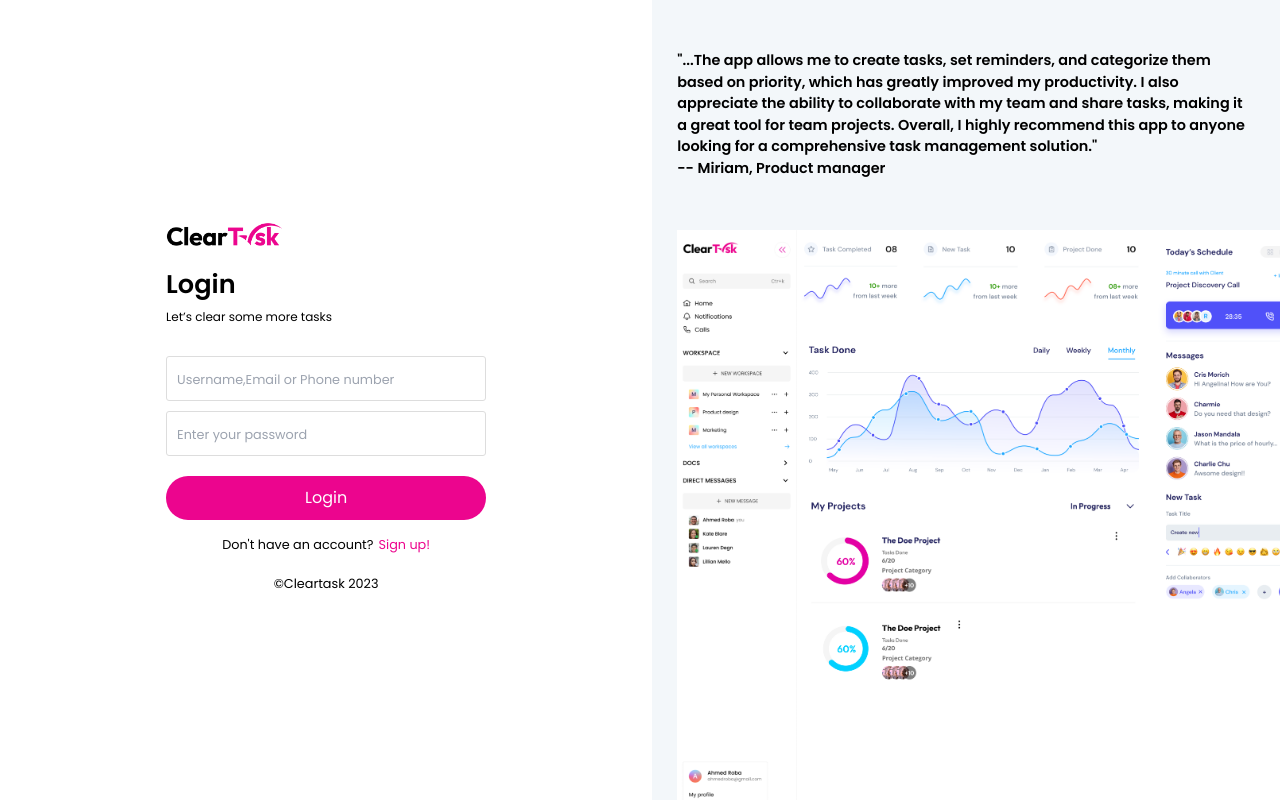
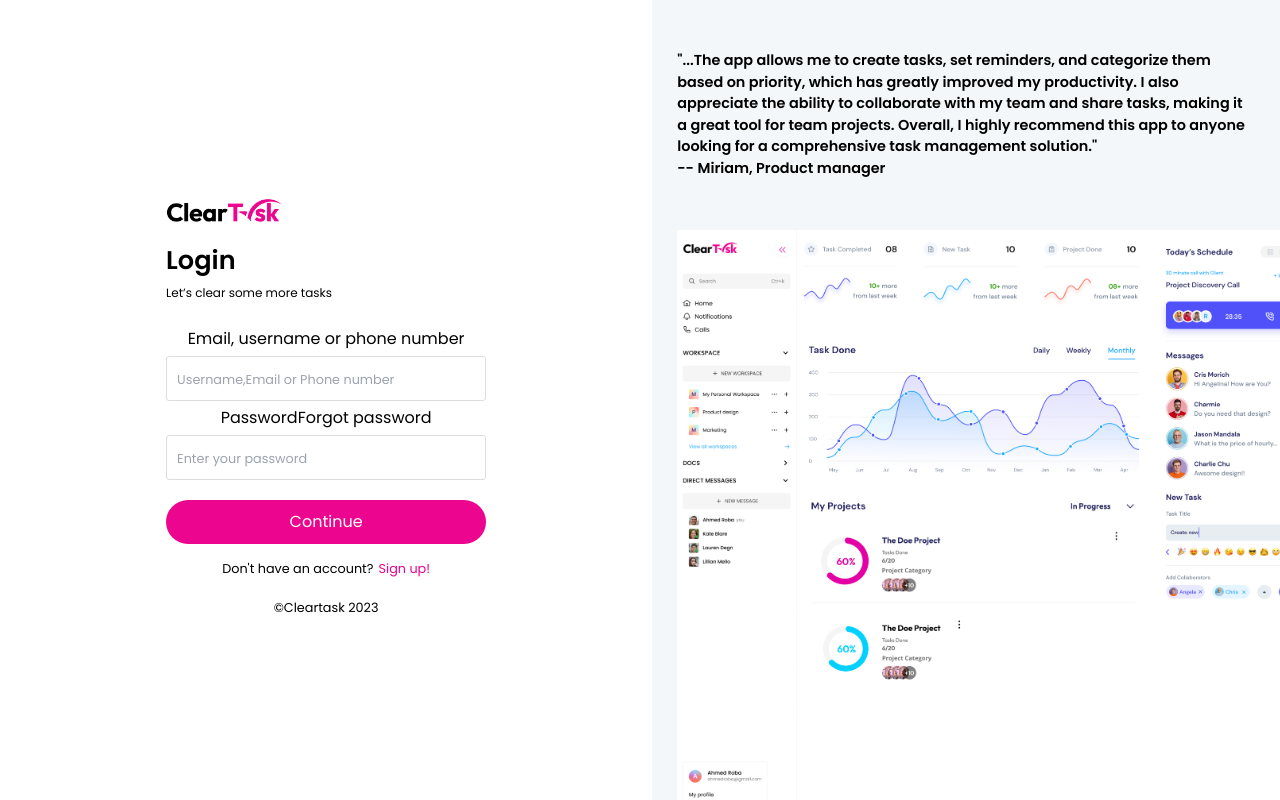
Before and after one commit to Crunch-Garage/cleartask, a React (Create React App) app in the folder react/: page /auth/login in a window 1280 px wide. Built offline with nearby package versions, Linux system fonts and the light colour scheme; a web font is replaced by a local one.

Commit message:
feat: add input labels

```diff
--- a/react/src/components/Login.js
+++ b/react/src/components/Login.js
@@ -1,7 +1,7 @@
 import React from 'react';
 import './Signup.css';
 import {Container, Grid} from '@mui/material';
-import { Link } from "react-router-dom";
+import { Link, NavLink } from "react-router-dom";
 import logo from '../assets/solid.png';
 import dashboard from '../assets/dashboard.png';
 import './Login.css';
@@ -100,11 +100,23 @@
                                     </div>
                                     <form onSubmit={this.loginUser}>
                                         <span className={this.state.authErrors ? 'form__errors form__auth-error' : ''}>{this.state.authErrors}</span>
-                                        <input id='identifier' className={this.state.idErrors ? 'form__field-error' : ''} name='identifier' placeholder='Username,Email or Phone number' onChange={(e)=> this.handleChange({identifier:e.target.value})} required></input>
-                                        <span className='form__errors'>{this.state.idErrors}</span>
-                                        <input id='password' type='password' className={this.state.passwordErrors ? 'form__field-error' : ''} name='password' placeholder='Enter your password' autoComplete='on' onChange={(e)=> this.handleChange({password:e.target.value})} required></input>
-                                        <span className='form__errors'>{this.state.passwordErrors}</span>
-                                        <button type='submit'>Login</button>
+                                        <div className='auth__form-input'>
+                                            <div className='auth__form-input--header'>
+                                                <label for="identifier">Email, username or phone number</label>
+                                            </div>
+                                            <input id='identifier' className={this.state.idErrors ? 'form__field-error' : ''} name='identifier' placeholder='Username,Email or Phone number' onChange={(e)=> this.handleChange({identifier:e.target.value})} required></input>
+                                            <span className='form__errors'>{this.state.idErrors}</span>
+                                        </div>
+                                        <div className='auth__form-input'>
+                                            <div className='auth__form-input--header'>
+                                                <label for="identifier">Password</label>
+                                                <Link to="#">Forgot password</Link>
+                                            </div>
+                                            <input id='password' type='password' className={this.state.passwordErrors ? 'form__field-error' : ''} name='password' placeholder='Enter your password' autoComplete='on' onChange={(e)=> this.handleChange({password:e.target.value})} required></input>
+                                            <span className='form__errors'>{this.state.passwordErrors}</span>
+                                        </div>
+
+                                        <button type='submit'>Continue</button>
 
                                     </form>
                                     <div className="auth__signup">
```
